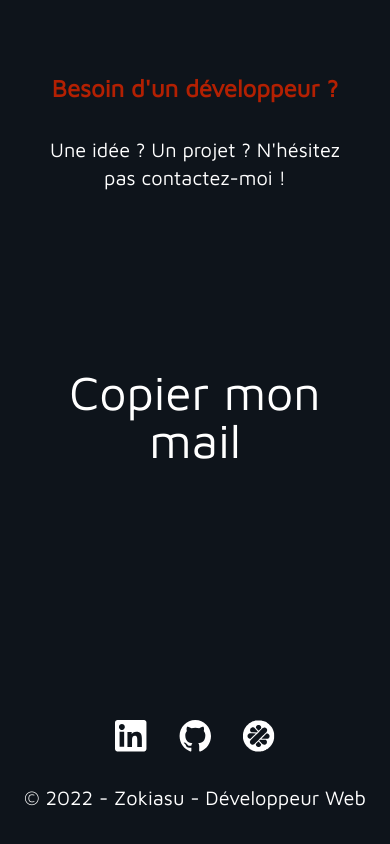
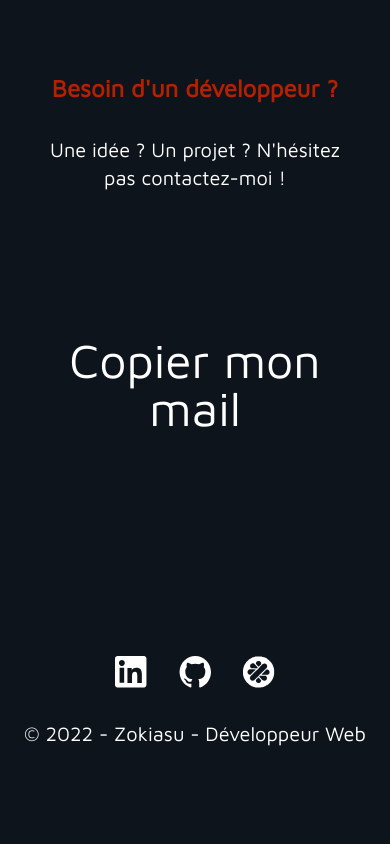
Before and after one commit to pierricktly/Portfolio, a Nuxt app: page / in a window 390 px wide. Shown: the part 6754-7598 px from the top of the page. After the commit the page ends 7534 px from the top, so only its background shows below. Built offline with nearby package versions, Linux system fonts and the light colour scheme.

Commit message:
fix space contact

```diff
--- a/pages/index.vue
+++ b/pages/index.vue
@@ -149,7 +149,7 @@
 		<page-section idSection="contact" class="py-20">
 			<template #title>Besoin d'un développeur ?</template>
 			<template #subtitle><p>Une idée ? Un projet ? N'hésitez pas contactez-moi !</p></template>
-			<div class="py-36 space-y-10 text-center">
+			<div class="py-28 md:py-36 space-y-10 text-center">
 				<button @click="copyEmail()">
 					<h3 class="text-5xl md:text-7xl lg:text-9xl hover-underline-animation">Copier mon mail</h3>
 				</button>
```
